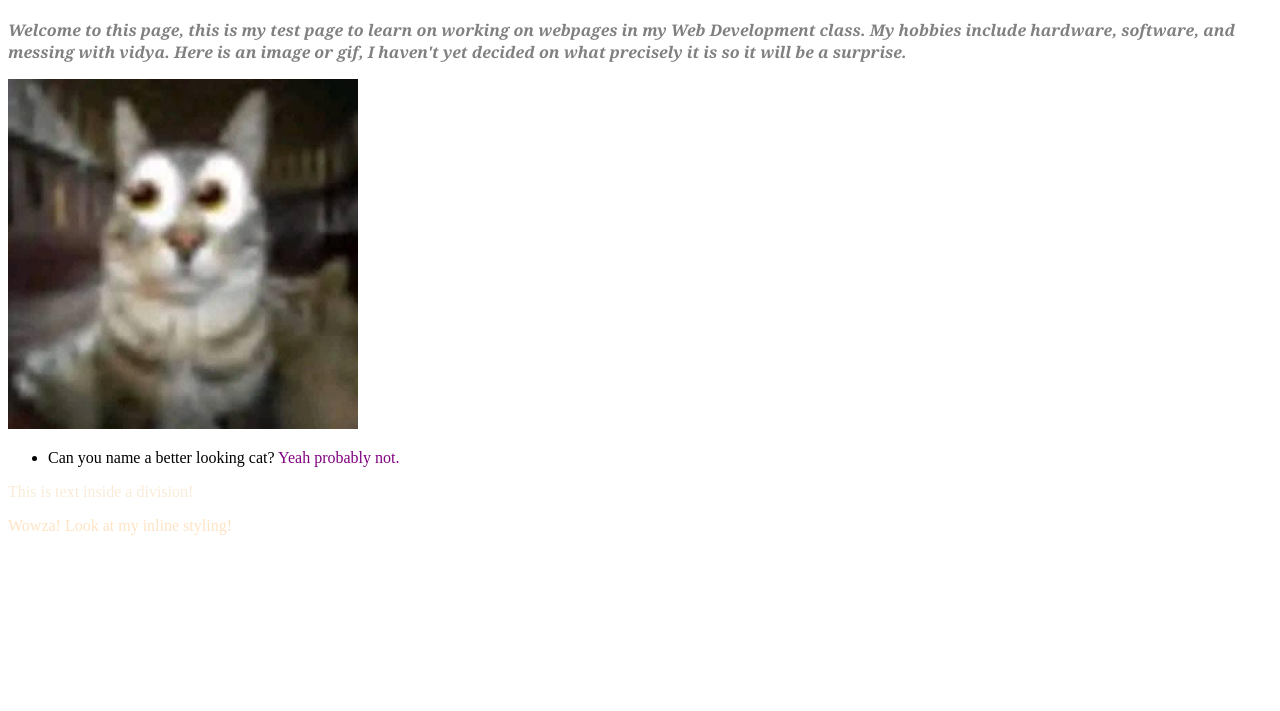
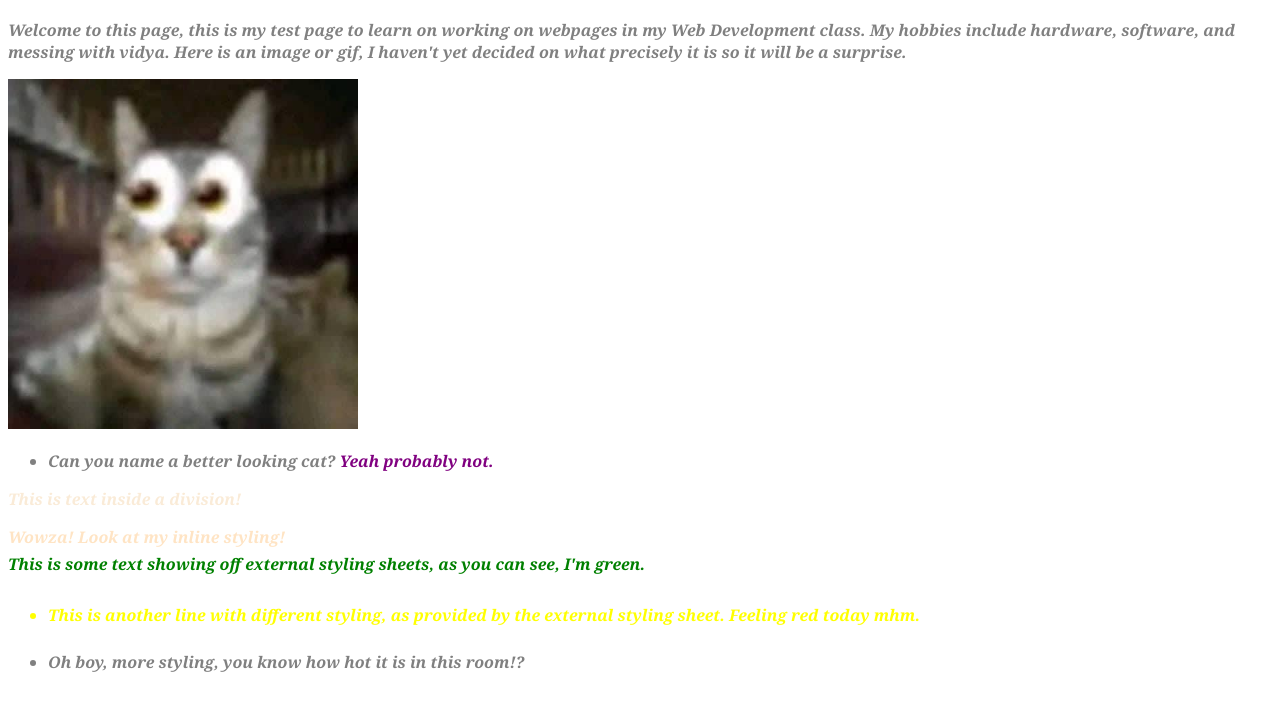
Before and after one commit to Memix1984/jellis.github.io, a plain HTML site: page index.html in a window 1280 px wide. Shown: the part 61-772 px from the top of the page. Drawn offline with Linux system fonts and the light colour scheme.

Commit message:
Finished External styling sheet for This week.

```diff
--- a/index.html
+++ b/index.html
@@ -1,4 +1,5 @@
 <!DOCTYPE html>
+<link rel="stylesheet" type="text/css" href="styles.css">
 <html lang="en">
   <!--Here is an example comment -->
   <!-- This is Jacob's Page. -->
@@ -7,7 +8,7 @@
   <style>
 /* Comments are written like this in the styling area. */
 
-p {color:gray; font-weight:750;
+p1 {color:gray; font-weight:750;
   font-style:oblique;
   font-family:Cambria, Cochin, Georgia, Times, 'Times New Roman', serif;
 }
@@ -23,7 +24,7 @@ div {color:aquamarine}
   <!--Keep in mind, the heading has no quotations, it is entered as is between the heading dividers-->
   <h1>Welcome!</h1>
   <!-- This is the basic paragraph of the page -->
-<p>Welcome to this page, this is my test page to learn on working on webpages in my Web Development class. My hobbies include hardware, software, and messing with vidya. Here is an image or gif, I haven't yet decided on what precisely it is so it will be a surprise.</p>
+<p1>Welcome to this page, this is my test page to learn on working on webpages in my Web Development class. My hobbies include hardware, software, and messing with vidya. Here is an image or gif, I haven't yet decided on what precisely it is so it will be a surprise.</p>
   <!--This part shows the image after the paragraph, and has 'alt' in case the image fails to load. There is also width and height labels in pixels, but percentage can be used for browser specific spacing. -->
   <img src="Images/Cat looking.jpg" width="350px" height="350px" alt="This should be a cat looking towards the side, if it loaded improperly as signified by the alt sign in this image component"/>
   <!--"Ul" Means, "unordered list" and can be utilized to add bulletpoints to your website.-->
@@ -35,6 +36,14 @@ div {color:aquamarine}
     <p1 style="color: antiquewhite;">This is text inside a division!</p>
       <p2 style="color: bisque;">Wowza! Look at my inline styling!</p2>
   </div>
+  <div
+  class="para_3_style">This is some text showing off external styling sheets, as you can see, I'm green.
+</div>
+  <ul>
+    <li class="para_4_style">This is another line with different styling, as provided by the external styling sheet. Feeling red today mhm.</li>
+      <li class="para_5_style">Oh boy, more styling, you know how hot it is in this room!?</li>
+  </ul>
+
 </body>
   <!-- This is where the end of the page is -->
 </html>
--- a/styles.css
+++ b/styles.css
@@ -1,7 +1,26 @@
-
+/* This is the beginning of the external style sheet */
 .para_1_style {
     color: red;
     font-size: 16px;
     padding: 50px;
     border: dotted 50px purple;
 }
+.para_3_style {
+    color:green;
+    float: left;
+    padding-top: 5px;
+}
+.para_4_style {
+    color:rgba(255, 255, 0, 100%);
+    padding-top: 40px;
+}
+.para_5_style {
+    color: hex #672626;
+    margin-top: 25px;
+}
+.custom_padding {
+    padding-top: 5px;
+    padding-right: 20px;
+    padding-bottom: 5px;
+    padding-left: 20px;
+}
```
